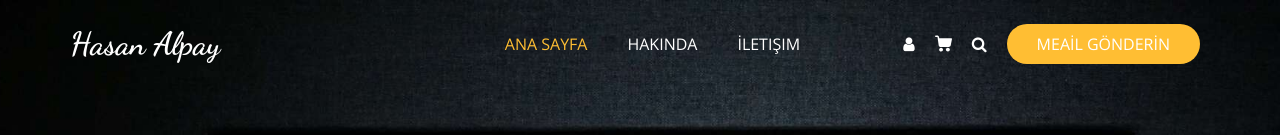
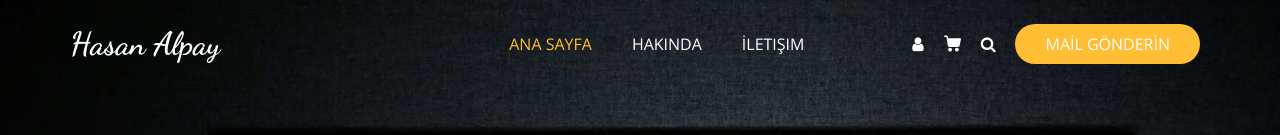
Before and after one commit to hasanalpay/blogsitem, a plain HTML site: page index.html in a window 1280 px wide. Shown: the top 135 px of the page. Drawn offline with nearby package versions, Linux system fonts and the light colour scheme; some packages are replaced by stand-ins of ours.

Commit message:
index.html

```diff
--- a/index.html
+++ b/index.html
@@ -131,7 +131,7 @@
                                 </button>
                             </form>
                             <a href="#ourmenu" class="order_online">
-                                MEAİL GÖNDERİN
+                                MAİL GÖNDERİN
                             </a>
                         </div>
                     </div>
```
